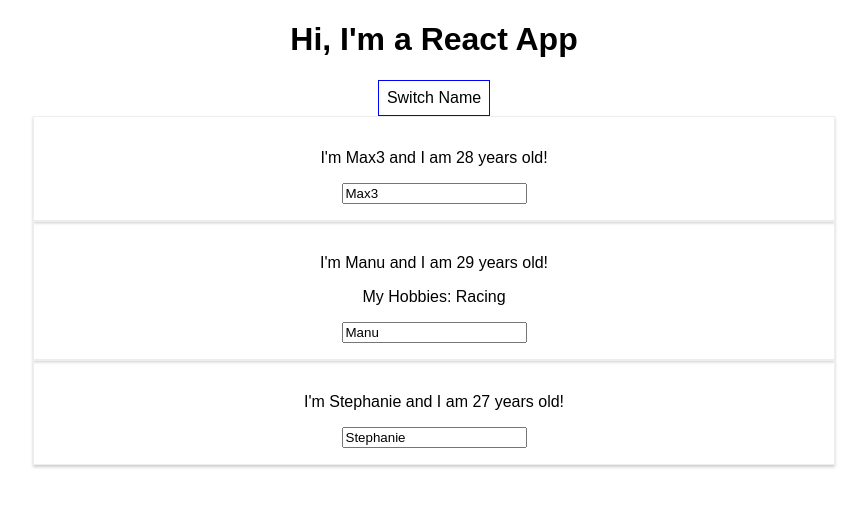
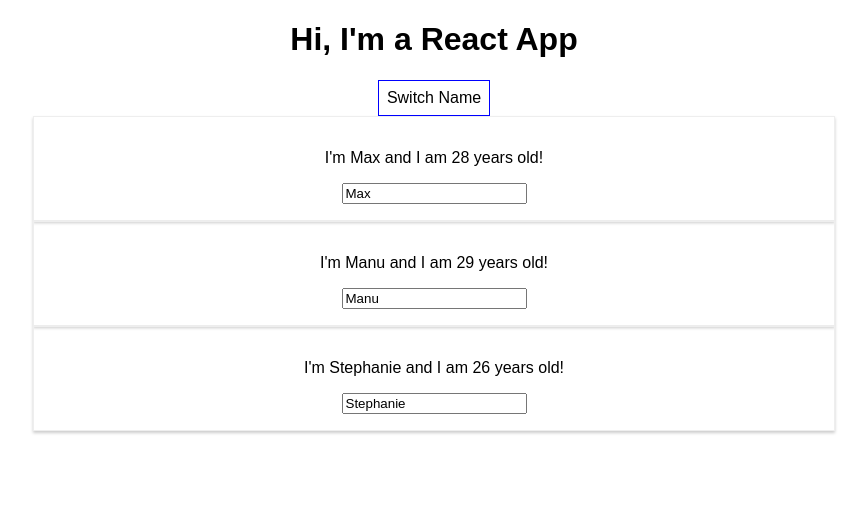
Before and after one commit to anguquga/react-complete, a React (Create React App) app: page / in a window 1280 px wide. Both pictures are taken after a click on the button "Switch Name". Shown: the top 506 px of the page, without its empty margins (206-1073 px from the left). Built offline with nearby package versions, Linux system fonts and the light colour scheme.

Commit message:
v4 Completa

```diff
--- a/src/App.js
+++ b/src/App.js
@@ -6,31 +6,43 @@ class App extends Component {
 
   state = {
     persons: [
-      {name: 'Max', age: 28},
-      {name: 'Manu', age: 29},
-      {name: 'Stephanie', age: 26}
-    ]
-  }
+      {id: 'id1', name: 'Max', age: 28},
+      {id: 'id2', name: 'Manu', age: 29},
+      {id: 'id3', name: 'Stephanie', age: 26}
+    ],
+    showPersons: false
+  };
 
-  switchNameHandler = (newName) => {
-    this.setState({
-      persons: [
-        {name: newName, age: 28},
-        {name: 'Manu', age: 29},
-        {name: 'Stephanie', age: 27}
-      ]
+
+  nameChangedHandler = (event, id) => {
+    const personIndex = this.state.persons.findIndex(p => {
+      return p.id === id;
     });
-  }
 
-  nameChangedHandler = (event) => {
-    this.setState({
-      persons: [
-        {name: 'Max', age: 28},
-        {name: event.target.value, age: 29},
-        {name: 'Stephanie', age: 26}
-      ]
+    const personT = {
+      ...this.state.persons[personIndex] /*... crea una copia de todos los atributos y nueva instancia de Person en ese indice*/
+    };
+
+    personT.name = event.target.value;
+
+    const personsT = [...this.state.persons];
+    personsT[personIndex] = personT;
+
+    this.setState({persons:personsT
     });
-  }
+  };
+
+  togglePersonsHandler = () => {
+       const doesShow = this.state.showPersons;
+       this.setState({showPersons: !doesShow});
+  };
+
+  deletePersonHandler= (personIndex) =>{
+    //const personsT = this.state.persons.slice();
+    const personsT = [...this.state.persons];
+    personsT.splice(personIndex, 1);
+    this.setState({persons:personsT});
+  };
 
 
   render() {
@@ -43,27 +55,34 @@ class App extends Component {
       cursor: 'pointer'
     };
 
+    let persons = null;
+
+    if(this.state.showPersons){
+      persons = (
+          <div>
+            {
+              this.state.persons.map((person, index) => {
+                return <Person
+                    key={person.id}
+                    name={person.name}
+                    age={person.age}
+                    click={() => this.deletePersonHandler(index)}
+                    changed={(event) => this.nameChangedHandler(event, person.id)}/>
+              })
+            }
+          </div>
+      );
+    }
+
     return (
       <div className="App">
         <h1>Hi, I'm a React App</h1>
         <button
           style={style}
-          onClick={() => this.switchNameHandler('Max3')}>Switch Name</button>
-        <Person
-          name={this.state.persons[0].name}
-          age={this.state.persons[0].age}
-          click={this.switchNameHandler.bind(this, 'Max2')}
-        />
-        <Person
-          name={this.state.persons[1].name}
-          age={this.state.persons[1].age}
-          changed={this.nameChangedHandler}
-          >My Hobbies: Racing
-        </Person>
-        <Person
-          name={this.state.persons[2].name}
-          age={this.state.persons[2].age}
-        />
+          onClick={this.togglePersonsHandler}>Switch Name</button>
+        {
+          persons
+        }
       </div>
     );
   }
```
